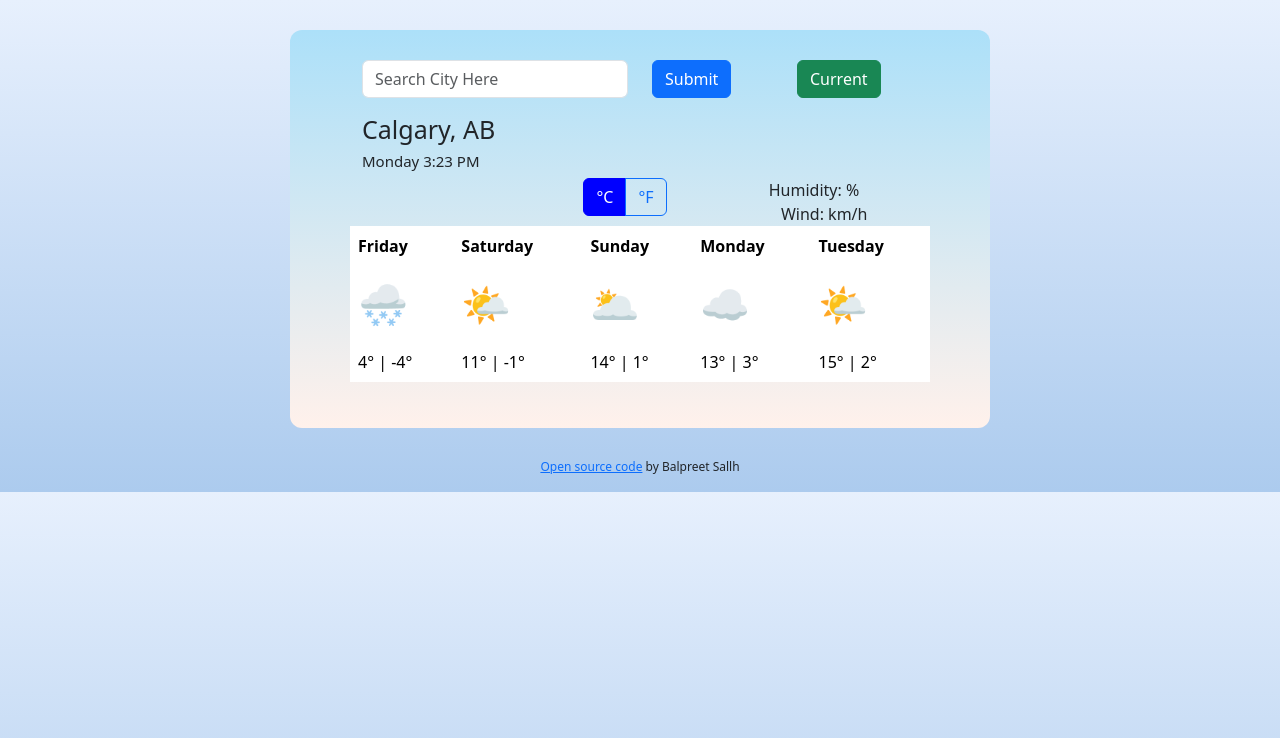
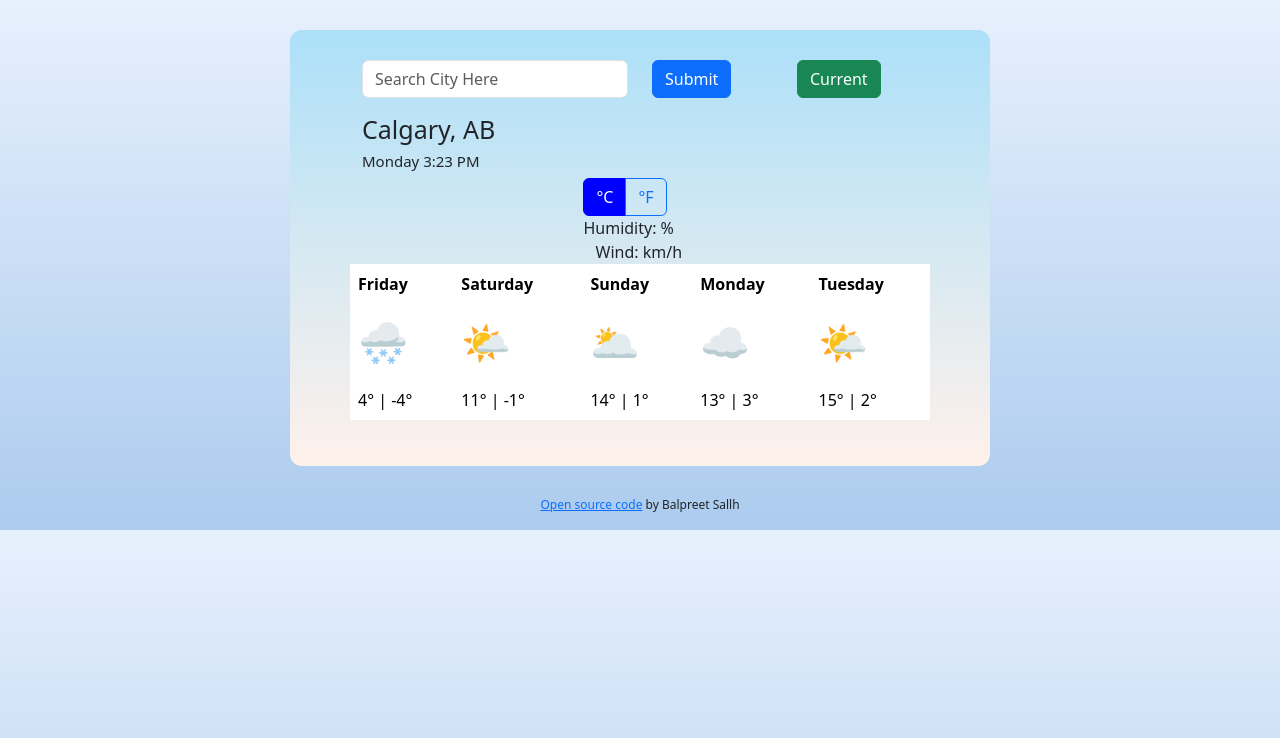
Before and after one commit to bsallh/my-weather-app, a plain HTML site: page index.html in a window 1280 px wide. Drawn offline with nearby package versions, Linux system fonts and the light colour scheme; no server answers.

Commit message:
corrected with help

```diff
--- a/index.html
+++ b/index.html
@@ -56,24 +56,29 @@
 
             <div class="container text-left">
                 <div class="row">
-                    <div class="col-5">
-                        <img src="" alt="" id="icon" class="float-left" />
-                        <p id="temperature" class="float-right">
+                    <div class="col-5 d-flex">
+                        <img src="" alt="" id="icon" />
+                        <p id="temperature">
                             <span class="units"></span>
                         </p>
                     </div>
-                <div class="col-4">
-                <div class="btn-group btn-group-sm" id="temp-button" role="group" aria-label="Small button group">
+                    <div class="col-7">
+                        <div class="row">
+                            <div class="col-12">
+                                <div class="btn-group btn-group-sm" id="temp-button" role="group"
+                                    aria-label="Small button group">
                                     <div class="btn-group" role="group" aria-label="Basic radio toggle button group">
-                        <input type="radio" class="btn-check" name="btnradio" id="btnradio1" autocomplete="off" />
-                        <label class="btn btn-outline-primary checked" for="btnradio1" id="celsius-link">°C</label>
-                        <input type="radio" class="btn-check" name="btnradio" id="btnradio2" autocomplete="off" />
-                        <label class="btn btn-outline-primary" for="btnradio2" id="fahrenheit-link">°F</label>
+                                        <input type="radio" class="btn-check" name="btnradio" id="btnradio1"
+                                            autocomplete="off" />
+                                        <label class="btn btn-outline-primary checked" for="btnradio1"
+                                            id="celsius-link">°C</label>
+                                        <input type="radio" class="btn-check" name="btnradio" id="btnradio2"
+                                            autocomplete="off" />
+                                        <label class="btn btn-outline-primary" for="btnradio2"
+                                            id="fahrenheit-link">°F</label>
                                     </div>
                                 </div>
                             </div>
-
-            <div class="col-3">
                             <div class="col-12">
                                 <div class="d-inline-block align-top">
                                     Humidity: <span id="humidity">%</span>
@@ -81,6 +86,7 @@
                                 <br />
                                 <div class="d-inline-block align-top ms-2"></div>
                                 Wind: <span id="wind">km/h</span>
+                            </div>
                         </div>
                     </div>
                 </div>
```
Lines whose indentation alone changed are shown as unchanged.
